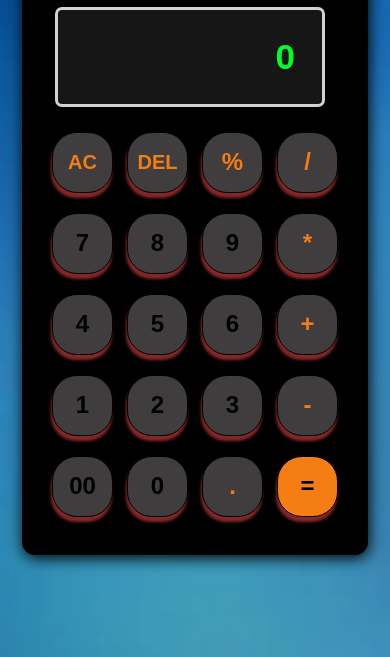
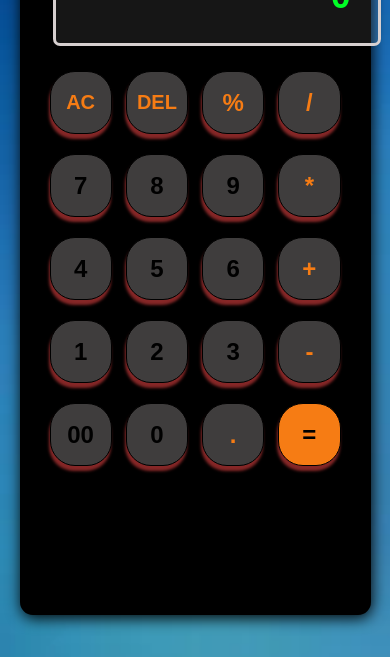
Before and after one commit to Abhijithsr13/OIBSIP, a plain HTML site: page index.html in a window 390 px wide. Shown: the part 187-844 px from the top of the page. Drawn offline with Linux system fonts and the light colour scheme; a web font is replaced by a local one.

Commit message:
Update style.css

```diff
--- a/style.css
+++ b/style.css
@@ -73,3 +73,25 @@ button:hover{
 .operator{
     color: #f67c14;
 }
+
+@media (max-width: 480px) {
+    .Calculator{
+        width:90%;
+        height: 90vh;
+    }
+    input{
+        width: 328px;
+    }
+    button{
+        width: 70px;
+        height: 63px;
+        padding:0px;
+    }
+    .row{
+        margin: 10px 0px;
+
+        align-items: center;
+        justify-content:end
+
+    }
+}
```
